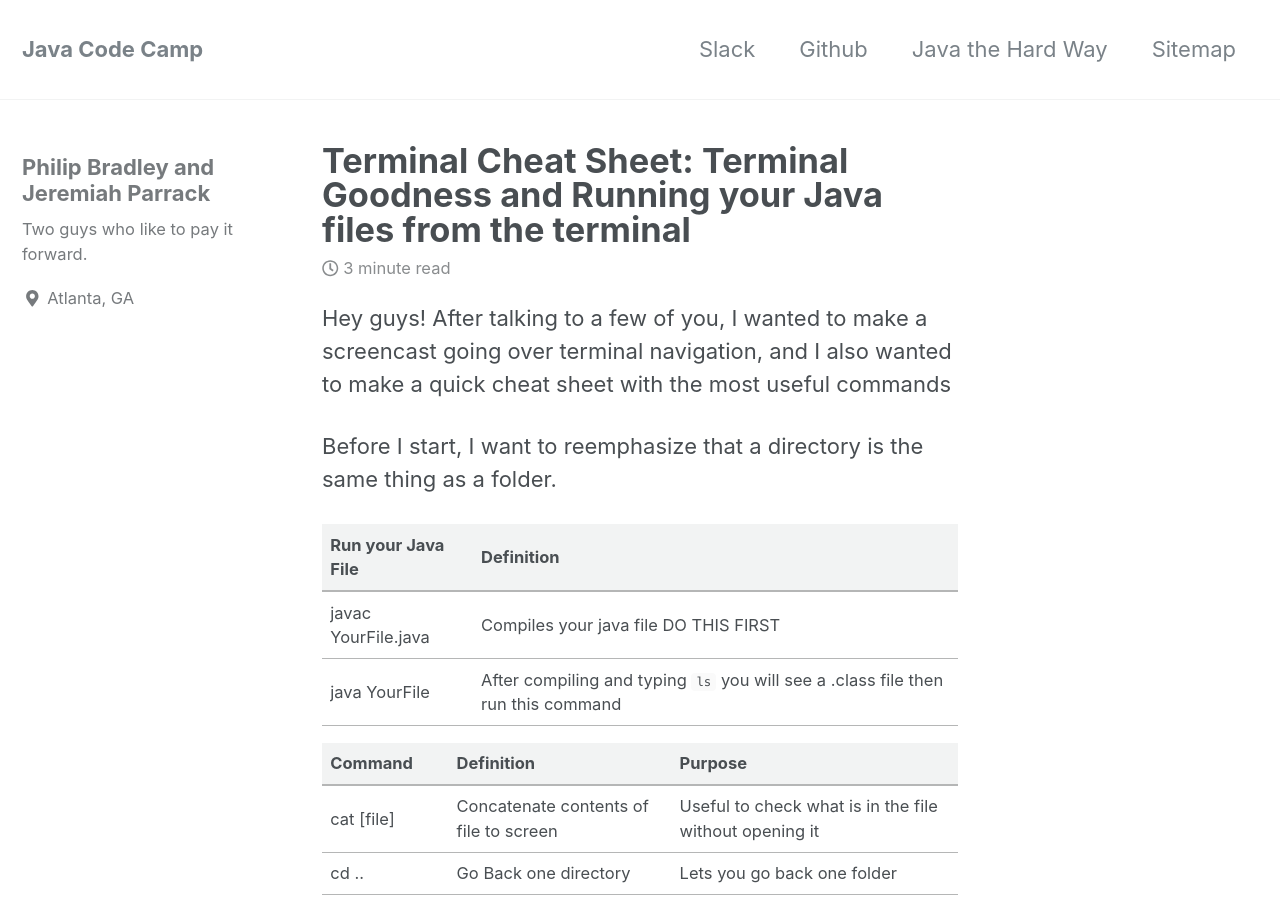
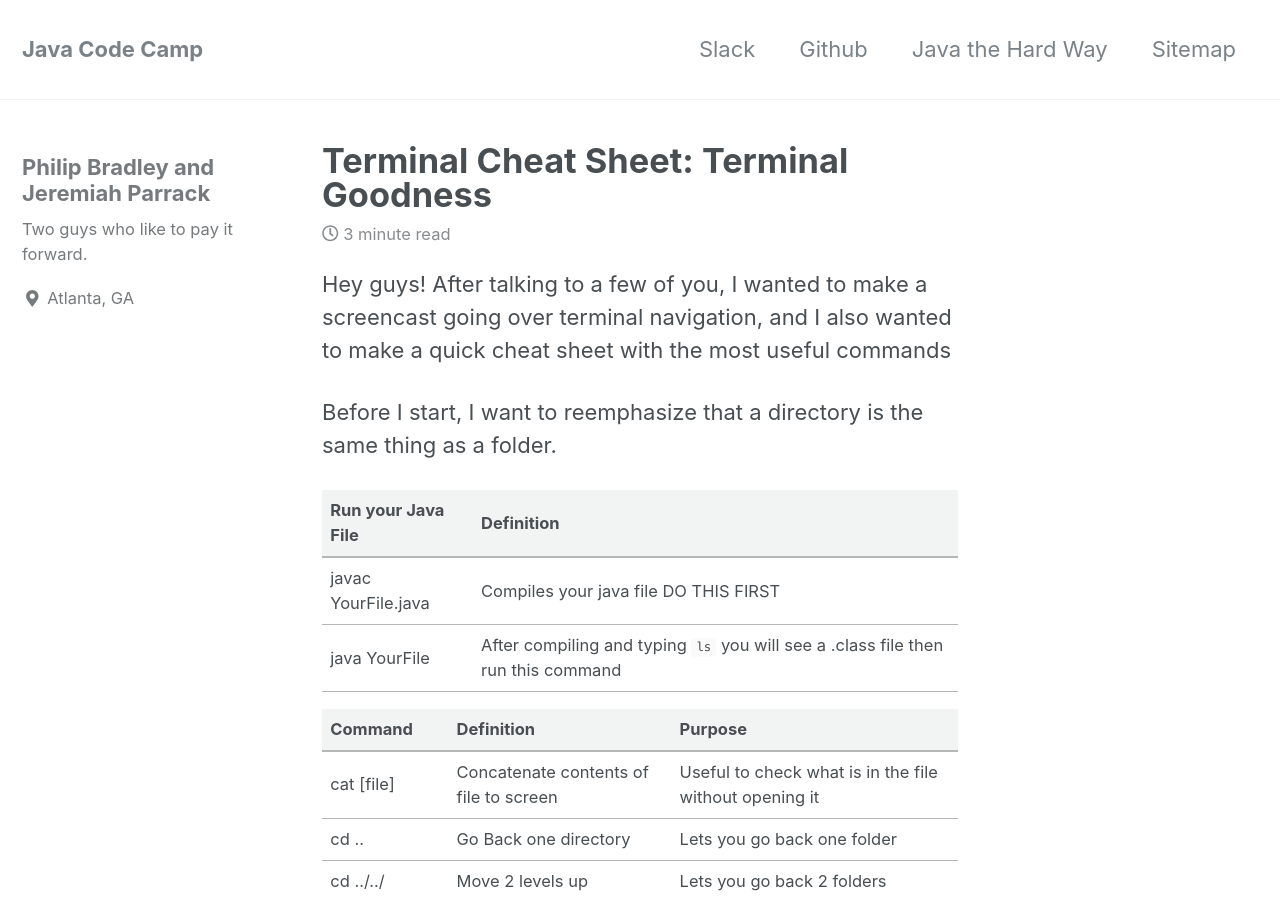
Before and after one commit to pdbradley/javacodecamp, a Jekyll site: the page built from _posts/2018-06-24-support-terminal-cheatsheet.markdown, in a window 1280 px wide and 900 px high. Built offline with Jekyll 4.4.1, drawn with Linux system fonts in a browser that asks for light colours; nearby versions of some CDN libraries.

Commit message:
Changed the title

```diff
--- a/_posts/2018-06-24-support-terminal-cheatsheet.markdown
+++ b/_posts/2018-06-24-support-terminal-cheatsheet.markdown
@@ -1,6 +1,6 @@
 ---
 layout: single
-title:  "Terminal Cheat Sheet: Terminal Goodness and Running your Java files from the terminal"
+title:  "Terminal Cheat Sheet: Terminal Goodness"
 date:   2018-06-24
 categories: main
 ---
```
